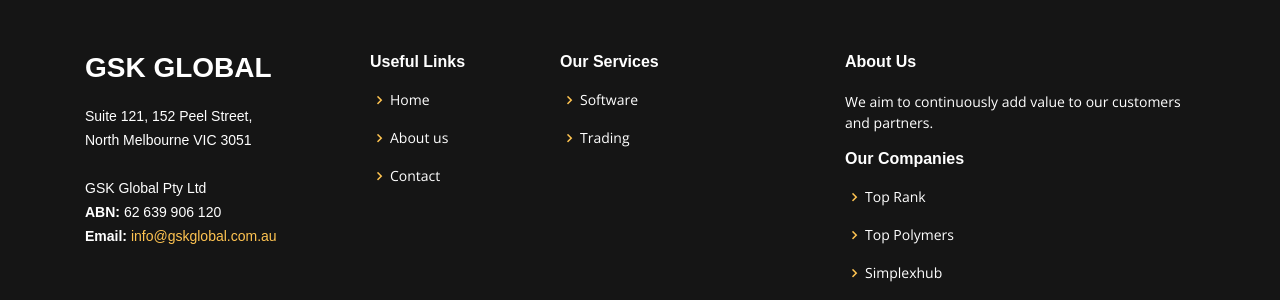
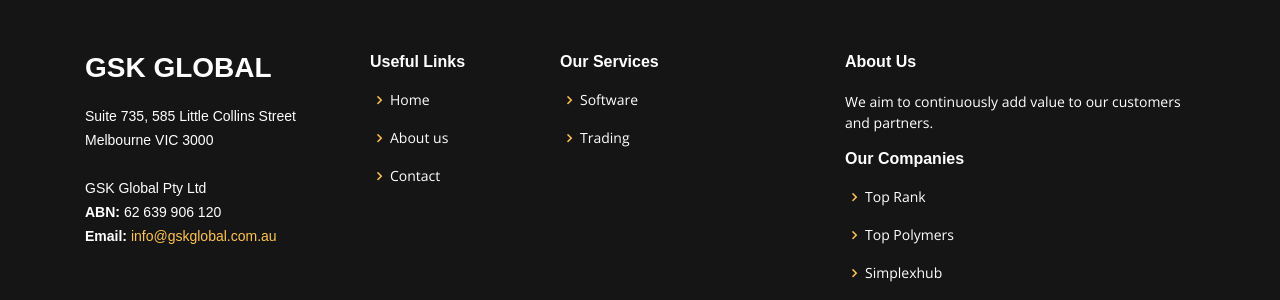
Before and after one commit to gursharan001/gskglobalsite, a Jekyll site: the page built from details.md, in a window 1280 px wide and 900 px high, scrolled down 1458 px. Shown: the part 398-698 px from the top of the window. Built offline with Jekyll 4.4.1, drawn with Linux system fonts in a browser that asks for light colours.

Commit message:
update address

```diff
--- a/_includes/footer.html
+++ b/_includes/footer.html
@@ -7,8 +7,8 @@
                 <div class="col-lg-3 col-md-6">
                     <div class="footer-info">
                         <h3>GSK Global</h3>
-                        <p>Suite 121, 152 Peel Street,<br>
-                            North Melbourne VIC 3051<br><br>
+                        <p>Suite 735, 585 Little Collins Street<br>
+                            Melbourne VIC 3000<br><br>
                             GSK Global Pty Ltd<br>
                             <strong>ABN:</strong> 62 639 906 120<br>
                             <strong>Email:</strong> <a href="mailto:info@gskglobal.com.au">info@gskglobal.com.au</a><br>
```
